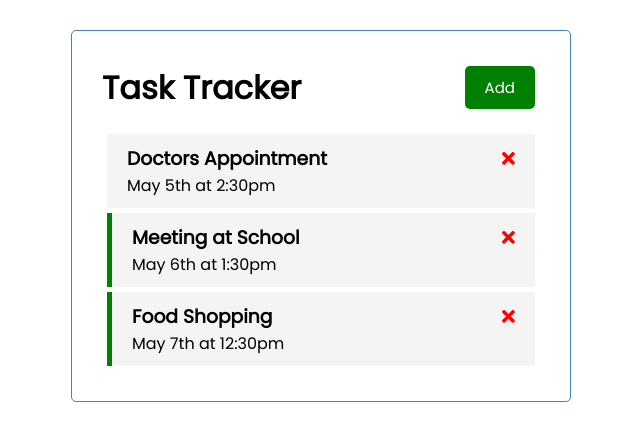
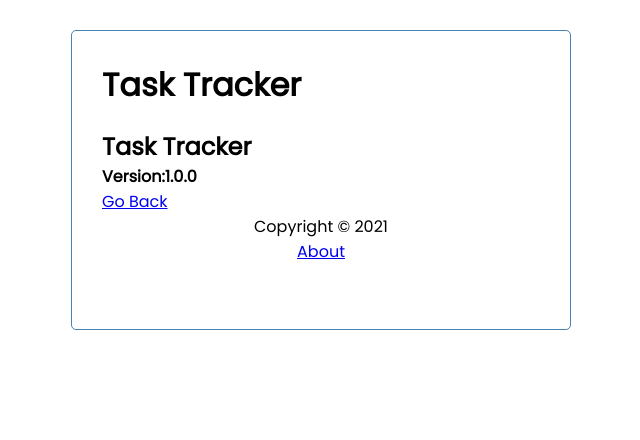
Before and after one commit to dev-hannahk/angular, an Angular app: page /about in a window 1280 px wide. Shown: the top 440 px of the page, without its empty margins (319-959 px from the left). Built offline with nearby package versions, Linux system fonts and the light colour scheme; data requests are answered from the project's data file.

Commit message:
angular router and limit component to route

```diff
--- a/db.json
+++ b/db.json
@@ -17,6 +17,12 @@
       "text": "Food Shopping",
       "day": "May 7th at 12:30pm",
       "reminder": true
+    },
+    {
+      "text": "Hey~!",
+      "day": "Oct 1st",
+      "reminder": false,
+      "id": 4
     }
   ]
 }
--- a/src/app/app.component.html
+++ b/src/app/app.component.html
@@ -1,4 +1,5 @@
 <div class="container">
   <app-header></app-header>
-  <app-tasks></app-tasks>
+  <router-outlet></router-outlet>
+  <app-footer></app-footer>
 </div>
--- a/src/app/app.module.ts
+++ b/src/app/app.module.ts
@@ -3,6 +3,7 @@
 import { FontAwesomeModule } from '@fortawesome/angular-fontawesome';
 import { HttpClientModule } from '@angular/common/http';
 import { FormsModule } from '@angular/forms';
+import { RouterModule, Routes } from '@angular/router';
 
 import { AppComponent } from './app.component';
 import { HeaderComponent } from './component/header/header.component';
@@ -10,6 +11,13 @@
 import { TasksComponent } from './component/tasks/tasks.component';
 import { TaskItemComponent } from './component/task-item/task-item.component';
 import { AddTaskComponent } from './component/add-task/add-task.component';
+import { AboutComponent } from './component/about/about.component';
+import { FooterComponent } from './component/footer/footer.component';
+
+const appRoutes: Routes = [
+  { path: '', component: TasksComponent },
+  { path: 'about', component: AboutComponent },
+];
 
 @NgModule({
   declarations: [
@@ -19,8 +27,16 @@
     TasksComponent,
     TaskItemComponent,
     AddTaskComponent,
+    AboutComponent,
+    FooterComponent,
   ],
-  imports: [BrowserModule, FontAwesomeModule, HttpClientModule, FormsModule],
+  imports: [
+    BrowserModule,
+    FontAwesomeModule,
+    HttpClientModule,
+    FormsModule,
+    RouterModule.forRoot(appRoutes, { enableTracing: true }),
+  ],
   providers: [],
   bootstrap: [AppComponent],
 })
--- /dev/null
+++ b/src/app/component/about/about.component.html
@@ -0,0 +1,5 @@
+<div>
+  <h2>Task Tracker</h2>
+  <h4>Version:1.0.0</h4>
+  <a routerLink="/">Go Back</a>
+</div>
--- /dev/null
+++ b/src/app/component/about/about.component.ts
@@ -0,0 +1,15 @@
+import { Component, OnInit } from '@angular/core';
+
+@Component({
+  selector: 'app-about',
+  templateUrl: './about.component.html',
+  styleUrls: ['./about.component.css']
+})
+export class AboutComponent implements OnInit {
+
+  constructor() { }
+
+  ngOnInit(): void {
+  }
+
+}
--- /dev/null
+++ b/src/app/component/footer/footer.component.css
@@ -0,0 +1,4 @@
+footer {
+  margin: top 30px;
+  text-align: center;
+}
--- /dev/null
+++ b/src/app/component/footer/footer.component.html
@@ -0,0 +1,4 @@
+<footer>
+  <p>Copyright &copy; 2021</p>
+  <a routerLink="/about">About</a>
+</footer>
--- /dev/null
+++ b/src/app/component/footer/footer.component.ts
@@ -0,0 +1,15 @@
+import { Component, OnInit } from '@angular/core';
+
+@Component({
+  selector: 'app-footer',
+  templateUrl: './footer.component.html',
+  styleUrls: ['./footer.component.css']
+})
+export class FooterComponent implements OnInit {
+
+  constructor() { }
+
+  ngOnInit(): void {
+  }
+
+}
--- a/src/app/component/header/header.component.html
+++ b/src/app/component/header/header.component.html
@@ -1,6 +1,7 @@
 <header>
   <h1>{{ title }}</h1>
   <app-button
+    *ngIf="hasRoute('/')"
     color="{{ showAddTask ? 'red' : 'green' }}"
     text="{{ showAddTask ? 'Close' : 'Add' }}"
     (btnClick)="toggleAddTask()"
--- a/src/app/component/header/header.component.ts
+++ b/src/app/component/header/header.component.ts
@@ -1,6 +1,7 @@
 import { Component, OnInit } from '@angular/core';
 import { UiService } from 'src/app/services/ui.service';
 import { Subscription } from 'rxjs';
+import { Router } from '@angular/router';
 
 @Component({
   selector: 'app-header',
@@ -12,7 +13,7 @@
   showAddTask: boolean = false;
   subscription: Subscription;
 
-  constructor(private uiService: UiService) {
+  constructor(private uiService: UiService, private router: Router) {
     this.subscription = this.uiService
       .onToggle()
       .subscribe((value) => (this.showAddTask = value));
@@ -24,4 +25,8 @@
   toggleAddTask() {
     this.uiService.toggleAddTask();
   }
+
+  hasRoute(route: string) {
+    return this.router.url === route;
+  }
 }
```
Also changed, not shown: src/app/component/about/about.component.css (added), 2 other files (tests, documents, lock files or other folders).
